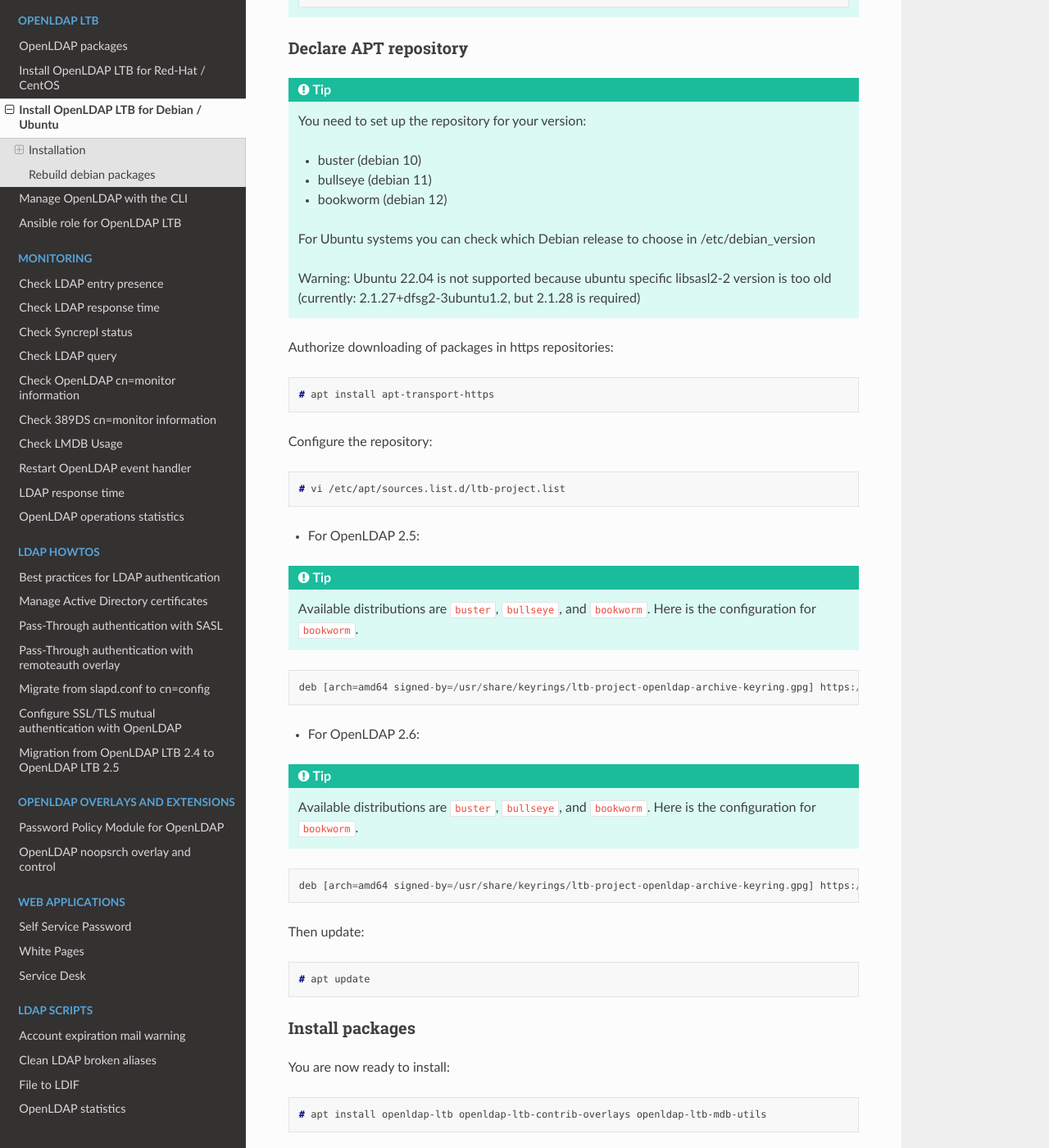
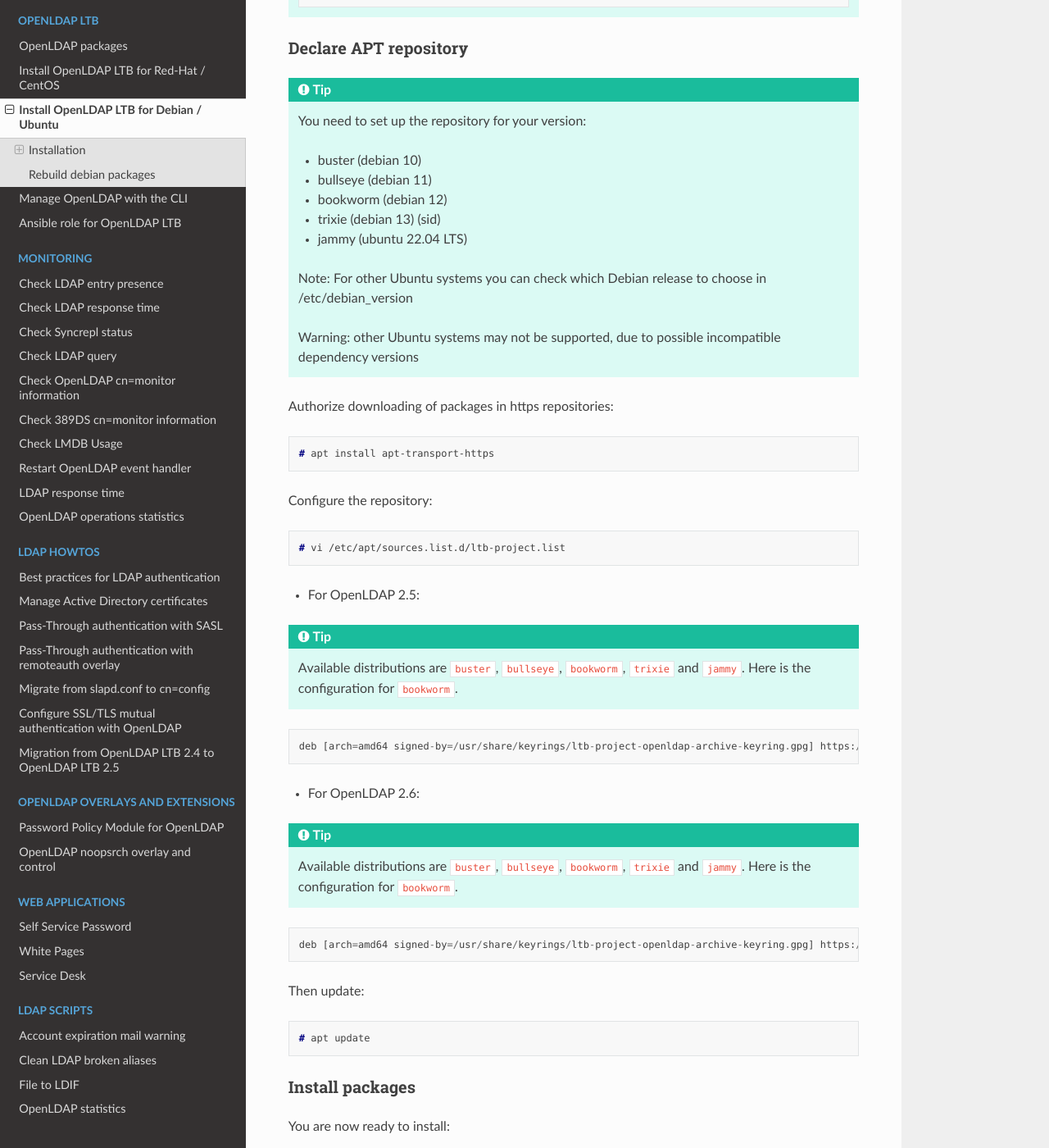
Before and after one commit to ltb-project/documentation, a Sphinx documentation site: the page built from source/openldap-deb.rst, in a window 1280 px wide and 1400 px high, scrolled down 568 px. Shown: the whole window at 82% size. Built offline with Sphinx 7.4.7 and the Read the Docs theme 2.0.0, drawn with Linux system fonts in a browser that asks for light colours.

Commit message:
add trixie and jammy new supported  distributions

```diff
--- a/source/openldap-deb.rst
+++ b/source/openldap-deb.rst
@@ -36,10 +36,12 @@
     * buster (debian 10)
     * bullseye (debian 11)
     * bookworm (debian 12)
+    * trixie (debian 13) (sid)
+    * jammy (ubuntu 22.04 LTS)
 
-    For Ubuntu systems you can check which Debian release to choose in /etc/debian_version
+    Note: For other Ubuntu systems you can check which Debian release to choose in /etc/debian_version
 
-    Warning: Ubuntu 22.04 is not supported because ubuntu specific libsasl2-2 version is too old (currently: 2.1.27+dfsg2-3ubuntu1.2, but 2.1.28 is required)
+    Warning: other Ubuntu systems may not be supported, due to possible incompatible dependency versions
 
 
 Authorize downloading of packages in https repositories:
@@ -59,7 +61,7 @@
 
 .. tip::
 
-    Available distributions are ``buster``, ``bullseye``, and ``bookworm``. Here is the configuration for ``bookworm``.
+    Available distributions are ``buster``, ``bullseye``, ``bookworm``, ``trixie`` and ``jammy``. Here is the configuration for ``bookworm``.
 
 ::
 
@@ -69,7 +71,7 @@
 
 .. tip::
 
-    Available distributions are ``buster``, ``bullseye``, and ``bookworm``. Here is the configuration for ``bookworm``.
+    Available distributions are ``buster``, ``bullseye``, ``bookworm``, ``trixie`` and ``jammy``. Here is the configuration for ``bookworm``.
 
 ::
 
```
